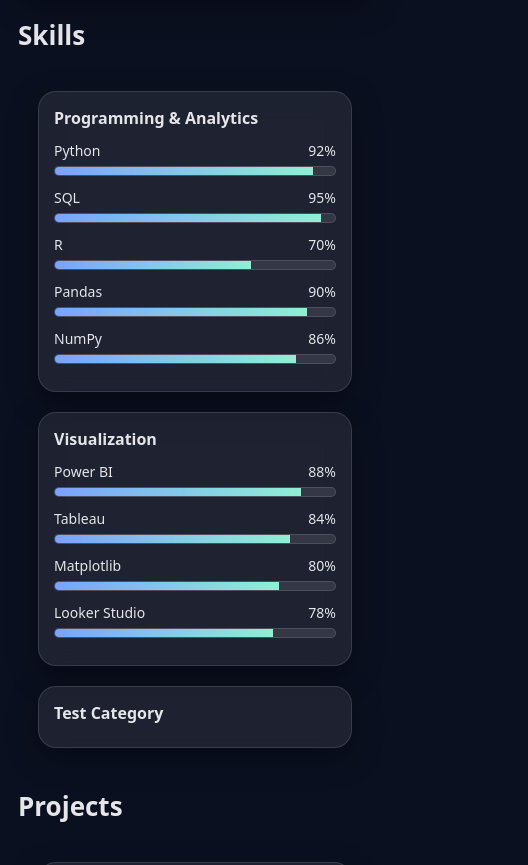
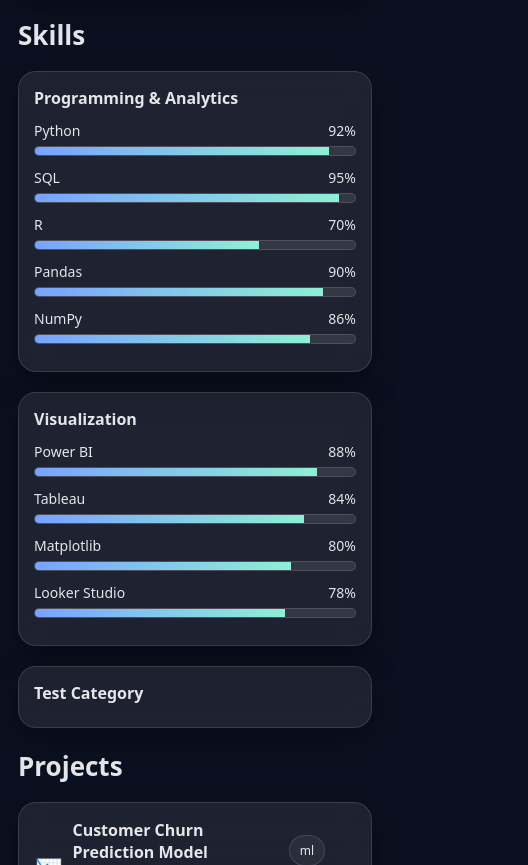
Before and after one commit to AI-0o0/Abdelrahman-portfolio, a plain HTML site: page index.html in a window 390 px wide. Shown: the part 1135-2000 px from the top of the page, 528 px wide, since content can reach past the window. Drawn offline with Linux system fonts and the light colour scheme.

Commit message:
fix: adjust grid layout and spacing for improved responsiveness

```diff
--- a/style.css
+++ b/style.css
@@ -357,9 +357,9 @@
 }
 .grid {
   display: grid;
-  grid-template-columns: 1fr;
-  justify-items: center;
-  gap: 20px;
+  gap: 18px;
+  grid-template-columns: 1.1fr 1fr;
+  gap: 1rem;
 }
 
 /* About */
@@ -376,6 +376,17 @@
   padding: 18px;
   box-shadow: var(--shadow);
 }
+
+aside.card {
+  grid-row: 2;
+  grid-column: 1 / span 2;
+}
+
+form#contactForm.card {
+  grid-row: 1;
+  grid-column: 1 / span 2;
+}
+
 .info-list {
   display: grid;
   grid-template-columns: 1fr 1fr;
@@ -484,8 +495,7 @@
   margin-top: 10px;
 }
 .grid {
-  grid-template-columns: 1fr;
-  justify-items: center;
+  grid-template-columns: repeat(auto-fit, minmax(150px, 1fr));
   gap: 20px;
 }
 
@@ -692,61 +702,3 @@
     animation: none; /* optional: remove typing animation on mobile */
   }
 }
-
-/*last hope*/
-
-/* related resource: style.css?_cacheOverride=1755258721578:371:1 */
-.card {
-  /* the element was form#contactForm */
-  width: 100%;
-  max-width: 800px;
-  padding-left: 20px;
-  padding-right: 20px;
-  box-sizing: border-box;
-}
-
-/* related resource: style.css?_cacheOverride=1755258721578:371:1 */
-.card {
-  /* the element was aside.card */
-  width: 100%;
-  max-width: 800px;
-  padding-left: 20px;
-  padding-right: 20px;
-  box-sizing: border-box;
-}
-
-/* related resource: style.css?_cacheOverride=1755258721578:611:3 */
-.grid {
-  /* the element was div#skillsGrid */
-  display: grid;
-  grid-template-columns: repeat(auto-fit, minmax(250px, 1fr));
-  gap: 20px;
-  padding: 20px;
-}
-
-/* related resource: style.css?_cacheOverride=1755258721578:398:1 */
-.skill-cat {
-  /* the element was .card.skill-cat */
-  width: 100%;
-  margin: 0px;
-  padding: 15px;
-  box-sizing: border-box;
-}
-
-/* related resource: style.css?_cacheOverride=1755258721578:398:1 */
-.skill-cat {
-  /* the element was .card.skill-cat */
-  width: 100%;
-  margin: 0px;
-  padding: 15px;
-  box-sizing: border-box;
-}
-
-/* related resource: style.css?_cacheOverride=1755258721578:398:1 */
-.skill-cat {
-  /* the element was .card.skill-cat */
-  width: 100%;
-  margin: 0px;
-  padding: 15px;
-  box-sizing: border-box;
-}
```
